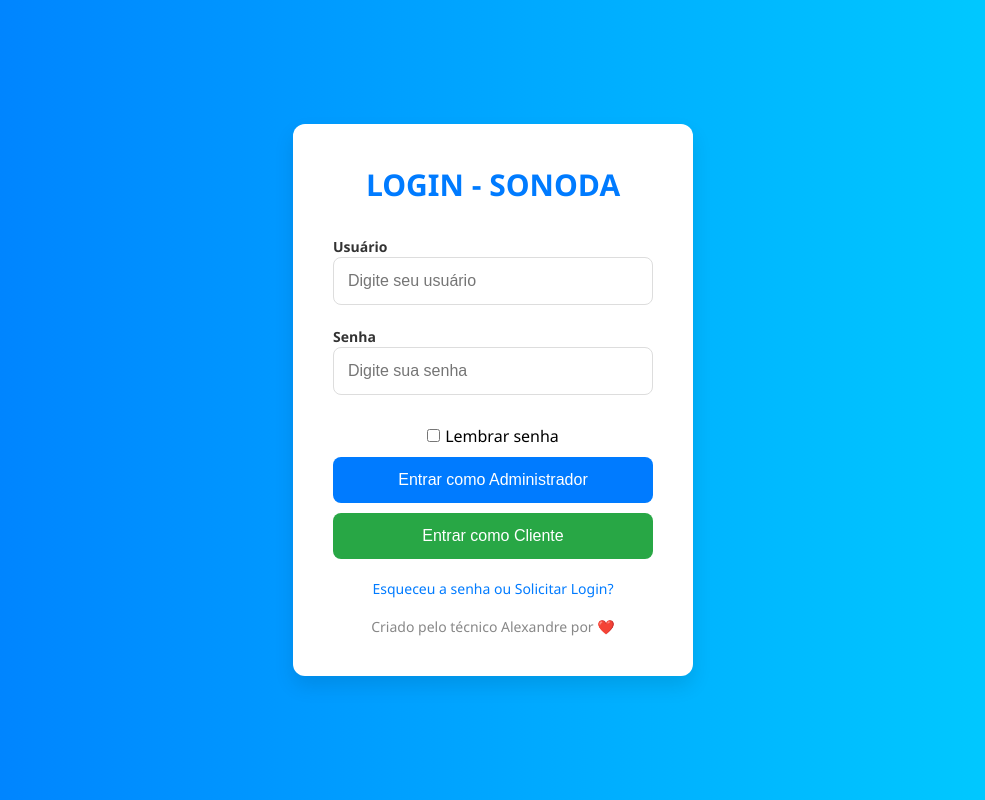
After one commit to XaNDev98/SONODA_HELP2, a PHP site: page /Login/login.html in a window 1280 px wide. The commit adds this page. Shown: the whole page, without its empty margins (147-1132 px from the left). Run offline with PHP 8.4, Linux system fonts and the light colour scheme.

Commit message:
adicionando login temporario

```diff
--- a/JavaScript/index.js
+++ b/JavaScript/index.js
@@ -233,3 +233,7 @@ function toggleErrorDescription(targetId) {
         targetDescription.style.display = 'none';
     }
 };
+ // Verificar se o usuário está logado
+ if (localStorage.getItem("isLoggedIn") !== "true") {
+    window.location.href = "login.html"; // Redireciona para a página de login
+}
--- /dev/null
+++ b/Login/login.css
@@ -0,0 +1,154 @@
+
+        * {
+            margin: 0;
+            padding: 0;
+            box-sizing: border-box;
+        }
+
+        body {
+            font-family: 'Segoe UI', Tahoma, Geneva, Verdana, sans-serif;
+            background: linear-gradient(to right, #007bff, #00d2ff);
+            display: flex;
+            justify-content: center;
+            align-items: center;
+            height: 100vh;
+        }
+
+        .login-container {
+            background: #fff;
+            border-radius: 12px;
+            box-shadow: 0 10px 20px rgba(0, 0, 0, 0.1);
+            padding: 40px;
+            width: 100%;
+            max-width: 400px;
+            text-align: center;
+            transition: transform 0.3s ease, box-shadow 0.3s ease;
+        }
+
+        .login-container:hover {
+            transform: translateY(-10px);
+            box-shadow: 0 20px 30px rgba(0, 0, 0, 0.15);
+        }
+
+        h2 {
+            font-size: 30px;
+            color: #007bff;
+            margin-bottom: 30px;
+            font-weight: bold;
+            text-transform: uppercase;
+        }
+
+        .input-group {
+            margin-bottom: 20px;
+            text-align: left;
+        }
+
+        .input-group label {
+            font-size: 14px;
+            color: #333;
+            font-weight: 600;
+            margin-bottom: 5px;
+        }
+
+        .input-group input {
+            width: 100%;
+            padding: 14px;
+            border-radius: 8px;
+            border: 1px solid #ddd;
+            font-size: 16px;
+            transition: all 0.3s ease;
+        }
+
+        .input-group input:focus {
+            border-color: #007bff;
+            outline: none;
+            box-shadow: 0 0 10px rgba(0, 123, 255, 0.5);
+        }
+
+        .button-group button {
+            width: 100%;
+            padding: 14px;
+            border-radius: 8px;
+            border: none;
+            font-size: 16px;
+            cursor: pointer;
+            transition: all 0.3s ease;
+            margin-top: 10px;
+        }
+
+        .btn-admin {
+            background-color: #007bff;
+            color: white;
+        }
+
+        .btn-admin:hover {
+            background-color: #0056b3;
+        }
+
+        .btn-client {
+            background-color: #28a745;
+            color: white;
+        }
+
+        .btn-client:hover {
+            background-color: #218838;
+        }
+
+        .footer {
+            margin-top: 20px;
+            font-size: 14px;
+            color: #777;
+        }
+
+        .footer a {
+            color: #007bff;
+            text-decoration: none;
+        }
+
+        .footer a:hover {
+            text-decoration: underline;
+        }
+
+        .animation {
+            animation: fadeIn 0.8s ease-in-out;
+        }
+
+        @keyframes fadeIn {
+            0% {
+                opacity: 0;
+                transform: translateY(20px);
+            }
+            100% {
+                opacity: 1;
+                transform: translateY(0);
+            }
+        }
+
+        .forgot-password-container {
+            display: none;
+            background: #fff;
+            border-radius: 12px;
+            box-shadow: 0 10px 20px rgba(0, 0, 0, 0.1);
+            padding: 40px;
+            width: 100%;
+            max-width: 400px;
+            text-align: center;
+            transition: transform 0.3s ease, box-shadow 0.3s ease;
+        }
+
+        .forgot-password-container input {
+            width: 100%;
+            padding: 14px;
+            margin-bottom: 20px;
+            border-radius: 8px;
+            border: 1px solid #ddd;
+        }
+
+        .btn-back {
+            background-color: #6c757d;
+            color: white;
+        }
+
+        .btn-back:hover {
+            background-color: #5a6268;
+        }
--- /dev/null
+++ b/Login/login.html
@@ -0,0 +1,146 @@
+<!DOCTYPE html>
+<html lang="pt-br">
+<head>
+    <meta charset="UTF-8">
+    <meta name="viewport" content="width=device-width, initial-scale=1.0">
+    <title>Login - Sonoda</title>
+    <script src="../Login/login.js" defer></script>
+    <link rel="stylesheet" href="../Login/login.css">
+    <style>
+        .footer {
+            text-align: center;
+            margin-top: 20px;
+            font-size: 14px;
+            color: #888;
+        }
+
+        .remember-container {
+            display: inline-flex;
+            align-items: center;
+            margin-top: 10px;
+        }
+
+        .remember-container input {
+            margin-right: 5px;
+        }
+    </style>
+</head>
+<body>
+    <div class="login-container animation" id="loginContainer">
+        <h2>Login - Sonoda</h2>
+        <form onsubmit="validarLogin(event)">
+            <div class="input-group">
+                <label for="username">Usuário</label>
+                <input type="text" id="username" placeholder="Digite seu usuário" required>
+            </div>
+            <div class="input-group">
+                <label for="password">Senha</label>
+                <input type="password" id="password" placeholder="Digite sua senha" required>
+            </div>
+            <div class="remember-container">
+                <input type="checkbox" id="rememberMe">
+                <label for="rememberMe">Lembrar senha</label>
+            </div>
+            <div class="button-group">
+                <button type="submit" class="btn-admin">Entrar como Administrador</button>
+                <button type="button" class="btn-client" onclick="entrarComoCliente()">Entrar como Cliente</button>
+            </div>
+        </form>
+        <div class="footer">
+            <p><a href="#" onclick="mostrarEsquecerSenha()">Esqueceu a senha ou Solicitar Login?</a></p><br>
+            <p>Criado pelo técnico Alexandre por <span class="heart">❤️</span></p>
+        </div>
+    </div>
+
+    <div class="forgot-password-container animation" id="forgotPasswordContainer">
+        <h2>Confirmar CNPJ e Email</h2>
+        <form onsubmit="enviarWhatsApp(event)">
+            <div class="input-group">
+                <label for="cnpj">CNPJ</label>
+                <input type="text" id="cnpj" placeholder="Digite o CNPJ cadastrado" required>
+            </div>
+            <div class="input-group">
+                <label for="email">Email</label>
+                <input type="email" id="email" placeholder="Digite o email cadastrado" required>
+            </div>
+            <div class="input-group">
+                <label for="phone">Telefone</label>
+                <input type="text" id="phone" placeholder="Digite seu telefone" required>
+            </div>
+            <div class="button-group">
+                <button type="button" class="btn-back" onclick="voltarLogin()">Voltar</button>
+                <button type="submit" class="btn-admin">Confirmar</button>
+            </div>
+        </form>
+    </div>
+
+    <script>
+        // Função de validação do login
+        function validarLogin(event) {
+            event.preventDefault(); // Evita o envio do formulário
+            const username = document.getElementById("username").value;
+            const password = document.getElementById("password").value;
+            const rememberMe = document.getElementById("rememberMe").checked; // Verifica se o "Lembrar senha" está marcado
+
+            // Login do Administrador
+            if (username === "Administrador" && password === "Sonoda455b") {
+                sessionStorage.setItem("isLoggedIn", "true");
+
+                // Salva as informações se o "Lembrar senha" estiver marcado
+                if (rememberMe) {
+                    localStorage.setItem("username", username);
+                    localStorage.setItem("password", password);
+                }
+
+                window.location.href = "../index.html"; // Redireciona para a página inicial
+            } else {
+                alert("Usuário ou senha inválidos.");
+            }
+        }
+
+        // Função para lembrar o usuário
+        window.onload = function() {
+            const storedUsername = localStorage.getItem("username");
+            const storedPassword = localStorage.getItem("password");
+
+            if (storedUsername && storedPassword) {
+                document.getElementById("username").value = storedUsername;
+                document.getElementById("password").value = storedPassword;
+                document.getElementById("rememberMe").checked = true; // Marca o checkbox "Lembrar senha"
+            }
+        };
+
+        function entrarComoCliente() {
+            alert("Função de login como cliente em desenvolvimento.");
+        }
+
+        function mostrarEsquecerSenha() {
+            document.getElementById("loginContainer").style.display = "none";
+            document.getElementById("forgotPasswordContainer").style.display = "block";
+        }
+
+        function voltarLogin() {
+            document.getElementById("forgotPasswordContainer").style.display = "none";
+            document.getElementById("loginContainer").style.display = "block";
+        }
+
+        function enviarWhatsApp(event) {
+            event.preventDefault();
+
+            const cnpj = document.getElementById("cnpj").value;
+            const email = document.getElementById("email").value;
+            const phone = document.getElementById("phone").value;
+
+            let mensagemTipo = document.querySelector('button[type="submit"]').innerText;
+
+            const mensagem = `Olá, ${mensagemTipo}.\n\nCNPJ: ${cnpj}\nEmail: ${email}\nTelefone: ${phone}\nMensagem: ${mensagemTipo}`;
+
+            const whatsappUrl = `https://api.whatsapp.com/send?phone=+5515997454174&text=${encodeURIComponent(mensagem)}`;
+
+            window.open(whatsappUrl, '_blank');
+
+            voltarLogin();
+        }
+    </script>
+</body>
+</html>
--- /dev/null
+++ b/Login/login.js
@@ -0,0 +1,13 @@
+function validarLogin(event) {
+  event.preventDefault(); // Evita o envio do formulário
+  const username = document.getElementById("username").value;
+  const password = document.getElementById("password").value;
+
+  // Login padrão hardcoded
+  if (username === "Administrador" && password === "Sonoda455b") {
+      localStorage.setItem("isLoggedIn", "true"); // Salva no localStorage que o usuário está logado
+      window.location.href = "../index.html"; // Redireciona para a página inicial
+  } else {
+      alert("Usuário ou senha inválidos.");
+  }
+}
--- a/Sidebar/Relogios.html
+++ b/Sidebar/Relogios.html
@@ -7,7 +7,6 @@
     <link href="https://maxcdn.bootstrapcdn.com/bootstrap/4.5.2/css/bootstrap.min.css" rel="stylesheet">
     <link href="https://cdnjs.cloudflare.com/ajax/libs/font-awesome/5.15.4/css/all.min.css" rel="stylesheet">
     <link rel="stylesheet" href="../Style/Style.css">
-    <link rel="stylesheet" href="../Style/Responsive.css">
     <link rel="stylesheet" href="../Style/Responsive.css">
     <script src="../JavaScript/index.js" defer></script>
     <link rel="icon" href="../adress/a.png" type="image/x-icon">
```
Also changed, not shown: Style/Responsive.css (+184 -1 lines), index.html (+7 -0 lines), login.php (added, +46 -0 lines).
